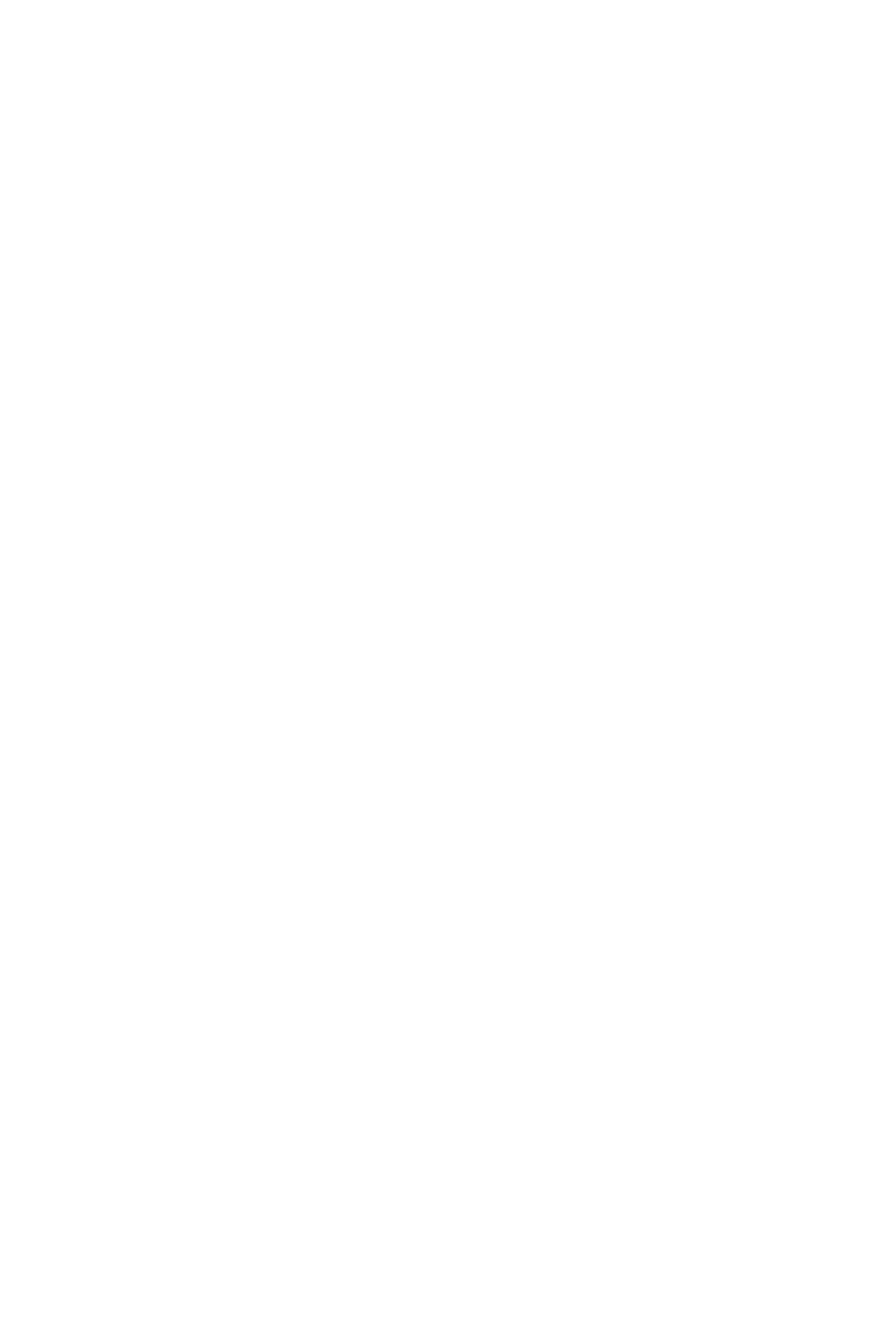
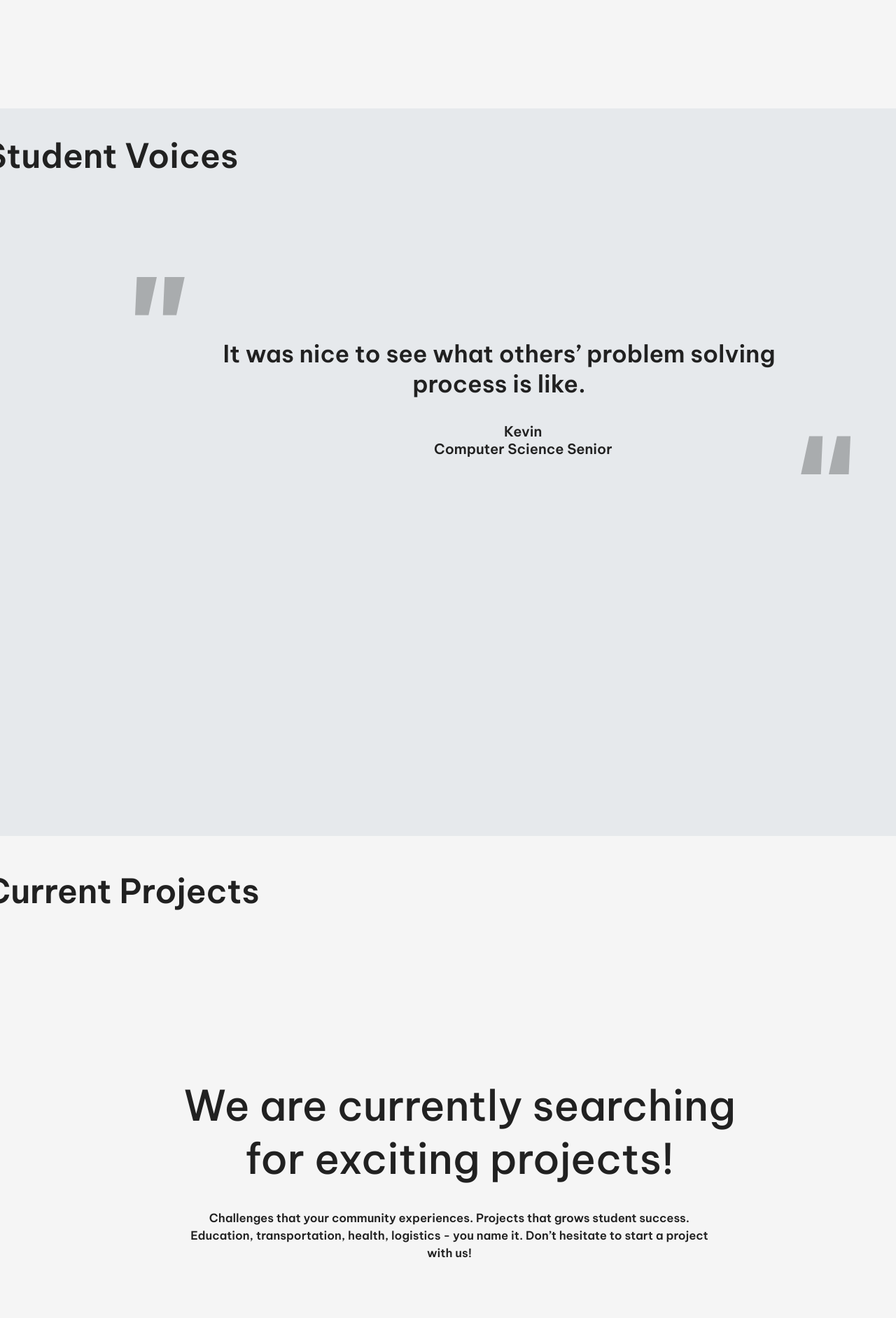
Before and after one commit to vcu-ssg/software-for-social-good-website, a Next.js app: page /forstudents in a window 1280 px wide. Shown: the part 885-2769 px from the top of the page at 70% size. Before the commit the page ends 883 px from the top, so only its background shows below. Built offline with nearby package versions, Linux system fonts and the light colour scheme.

Commit message:
added student voices and current projects sections

```diff
--- /dev/null
+++ b/components/CurrentProjects.js
@@ -0,0 +1,24 @@
+import styles from '../styles/CurrentProjects.module.css'
+import ProposeButton from './ProposeButton';
+const CurrentProjects = () =>
+{
+    return(
+        <div>
+        <div className= {styles.projectsHeader}>
+            <h3 className= {styles.header}> Current Projects </h3>
+        </div>
+        <div className={ styles.textContainer }>
+                <h2 className={ styles.mainTextBox }>We are currently searching for exciting projects!</h2>
+                <div className={ styles.subheaderBox }>
+                    <h5>Challenges that your community experiences. Projects that grows student success. Education, transportation, health, logistics - you name it. Don’t hesitate to start a project with us!</h5>
+                </div>
+            </div>
+            <div className={ styles.buttonBox }>
+                <ProposeButton/>
+            </div>
+         </div>
+    )
+}
+
+
+export default CurrentProjects;
--- /dev/null
+++ b/components/StudentVoices.js
@@ -0,0 +1,29 @@
+import styles from '../styles/StudentVoices.module.css'
+const StudentVoices = () =>
+{
+    return(
+        <div>
+        <div className={ styles.voicesHeader }>
+            <h3 className={ styles.header}>Student Voices</h3>
+        </div>
+        <div className={ styles.quoteTop} >
+           "
+        </div>
+        <div className={ styles.quote }>
+            <h4>
+                It was nice to see what others’ problem solving process is like.
+            </h4>
+        </div>
+        <div className= {styles.author }>
+            <h6>Kevin <br/>
+                Computer Science Senior</h6>
+        </div>
+        <div className= { styles.quoteBottom }>
+            "
+        </div>
+        </div>
+    )
+}
+
+
+export default StudentVoices;
--- a/pages/forstudents.js
+++ b/pages/forstudents.js
@@ -1,14 +1,26 @@
 import Navbar from "../components/Navbar";
 import ForStudentsLanding from "../components/ForStudentsLanding";
+import StudentVoices from "../components/StudentVoices";
 import PageDividerTitle from "../components/PageDividerTitle";
+import styles from '../styles/ForStudents.module.css'
+import CurrentProjects from "../components/CurrentProjects";
+import Footer from "../components/Footer";
 
 export default function forstudents()
 {
     return(
         <div>
             <Navbar/>
+            <div className= {styles.topSectionContainer}>
             <ForStudentsLanding/>
-            <PageDividerTitle text="Student Voices"/>
+            </div>
+            <div className={ styles.studentVoicesContainer }>
+            <StudentVoices/>
+            </div>
+            <div className={ styles.currentProjectsContainer }>
+            <CurrentProjects/>
+            </div>
+            <Footer/>
         </div>
     )
 }
--- /dev/null
+++ b/styles/CurrentProjects.module.css
@@ -0,0 +1,76 @@
+.projectsHeader {
+    position: absolute;
+    width: 600px;
+    height: 61px;
+    left: calc(50% - 363px/2 - 480.5px);
+}
+
+.header {
+    font-family: 'Be Vietnam Pro';
+    font-style: normal;
+    font-weight: 600;
+    font-size: 48px;
+    line-height: 61px;
+
+    display: flex;
+    align-items: center;
+
+    color: #212121;
+}
+
+.textContainer {
+    display: flex;
+    flex-direction: column;
+    align-items: flex-start;
+    padding: 0px;
+    gap: 15px;
+
+    position: relative;
+    width: 803px;
+    height: 291px;
+    left: calc(50% - 870px/2 + 50px);
+    top: 350px;
+
+}
+
+.mainTextBox {
+    position: relative;
+
+    width: 803px;
+    height: 152px;
+    font-family: 'Be Vietnam Pro';
+    font-style: normal;
+    font-weight: 500;
+    font-size: 60px;
+    line-height: 76px;
+    display: flex;
+    align-items: center;
+    text-align: center;
+    color: #212121;
+    bottom: 18%;
+}
+
+.subheaderBox {
+    position: relative;
+    width: 774px;
+    height: 124px;
+    font-family: 'Be Vietnam Pro';
+    font-style: normal;
+    font-weight: 400;
+    font-size: 20px;
+    line-height: 25px;
+    display: flex;
+    align-items: center;
+    text-align: center;
+    color: #212121;
+    flex: none;
+    order: 1;
+    flex-grow: 0;
+    bottom: 37%;
+}
+
+.buttonBox {
+    position: relative;
+    left: 42%;
+    top: 400px;
+}
--- /dev/null
+++ b/styles/ForStudents.module.css
@@ -0,0 +1,17 @@
+.topSectionContainer {
+    width: 100%;
+    height: 130vh;
+    background-color: #F5F5F5;
+  }
+
+.studentVoicesContainer {
+    width: 100%;
+    height: 130vh;
+    background-color: #E6E9EC;
+  }
+
+  .currentProjectsContainer {
+        width: 100%;
+        height: 130vh;
+        background-color: #F5F5F5;
+  }
--- /dev/null
+++ b/styles/StudentVoices.module.css
@@ -0,0 +1,112 @@
+.voicesHeader {
+    position: absolute;
+    width: 363px;
+    height: 61px;
+    left: calc(50% - 363px/2 - 480.5px);
+    top: 1029px;
+}
+
+.header {
+    font-family: 'Be Vietnam Pro';
+    font-style: normal;
+    font-weight: 600;
+    font-size: 48px;
+    line-height: 61px;
+
+    display: flex;
+    align-items: center;
+
+    color: #212121;
+}
+
+.quoteTop {
+
+position: absolute;
+width: 89px;
+height: 139px;
+left: calc(50% - 363px/2 - 280.5px);
+top: 1216px;
+
+font-family: 'Be Vietnam Pro';
+font-style: normal;
+font-weight: 700;
+font-size: 250px;
+line-height: 316px;
+text-align: center;
+
+/* "Kian's Age" black */
+
+color: #212121;
+
+opacity: 0.3;
+}
+
+.quoteBottom {
+
+position: absolute;
+width: 89px;
+height: 139px;
+left: calc(50% + 500.5px);
+top: 1489px;
+
+font-family: 'Be Vietnam Pro';
+font-style: normal;
+font-weight: 700;
+font-size: 250px;
+line-height: 316px;
+text-align: center;
+
+/* "Kian's Age" black */
+
+color: #212121;
+
+opacity: 0.3;
+transform: rotate(-180deg);
+}
+
+.quote {
+position: absolute;
+width: 870px;
+height: 86px;
+left: calc(50% - 363px/2 - 180.5px);
+top: 1369px;
+
+/* Header 4 */
+
+font-family: 'Be Vietnam Pro';
+font-style: normal;
+font-weight: 500;
+font-size: 34px;
+line-height: 43px;
+display: flex;
+align-items: center;
+text-align: center;
+
+/* "Kian's Age" black */
+
+color: #212121;
+}
+
+.author {
+    position: absolute;
+    width: 300px;
+    height: 50px;
+    left: calc(50%/2 + 300px);
+    top: 1489px;
+
+    /* Header 6.1 */
+
+    font-family: 'Be Vietnam Pro';
+    font-style: normal;
+    font-weight: 400;
+    font-size: 30px;
+    line-height: 25px;
+    display: flex;
+    align-items: center;
+    text-align: center;
+
+    /* "Kian's Age" black */
+
+    color: #212121;
+
+}
```
